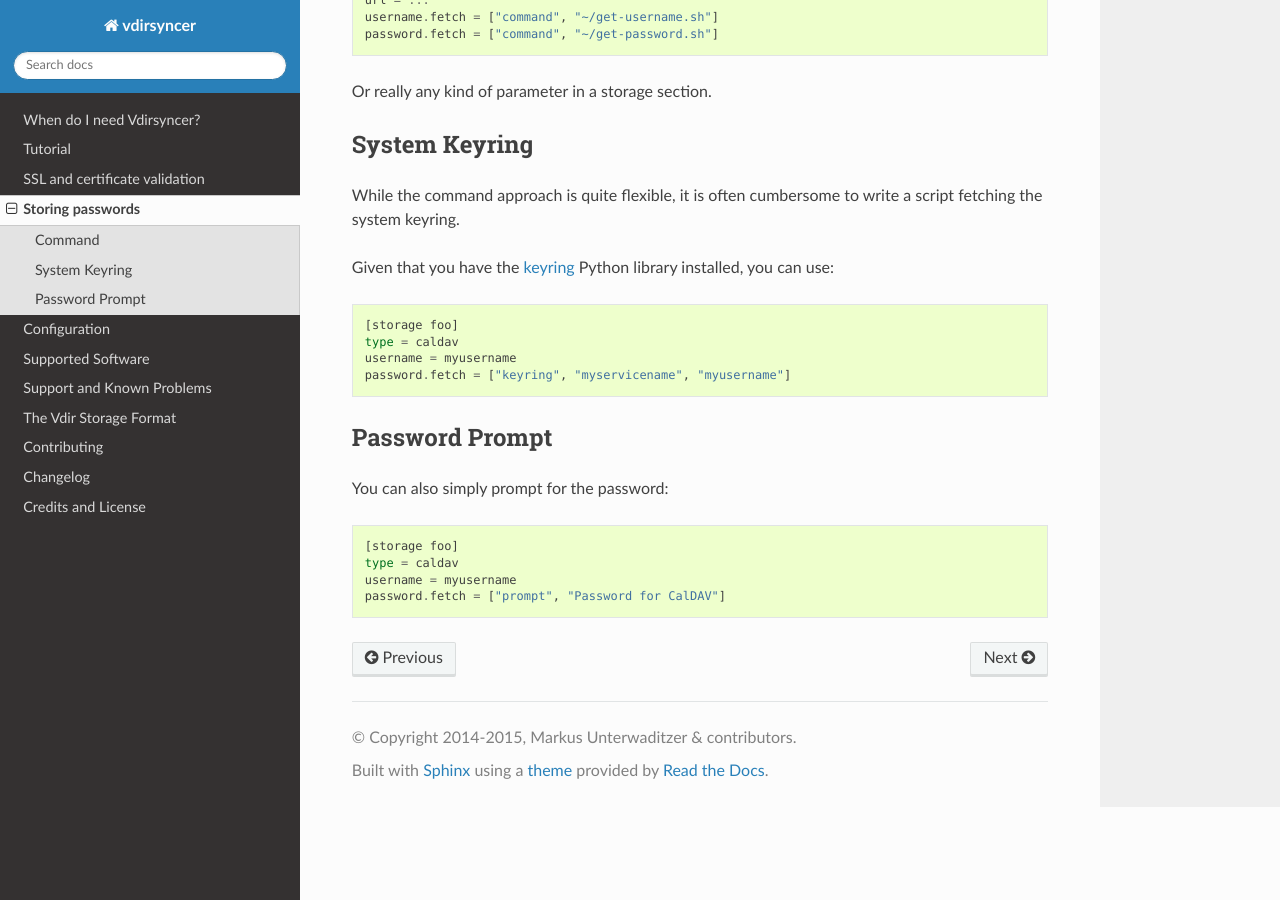
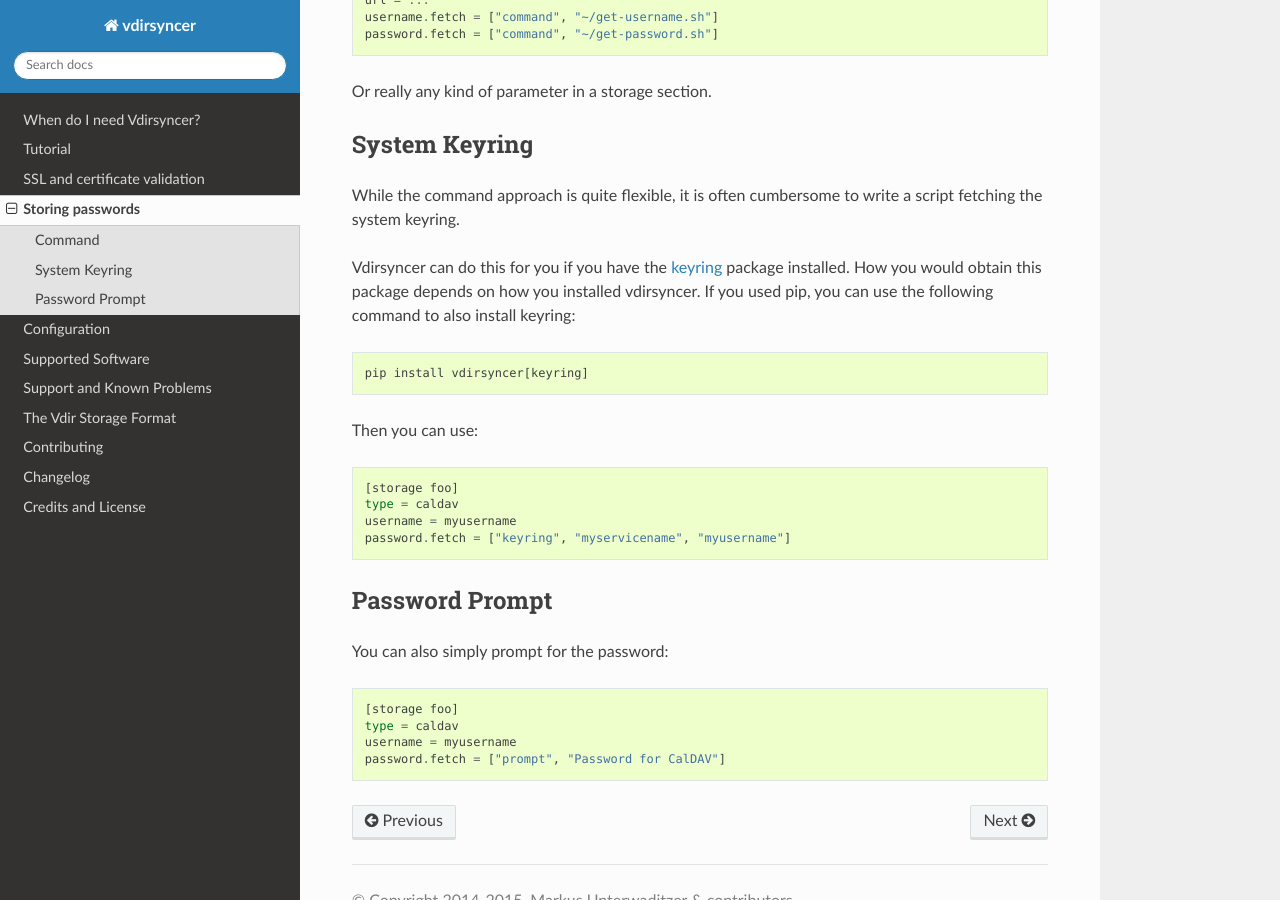
Before and after one commit to pimutils/vdirsyncer, a Sphinx documentation site: the page built from docs/keyring.rst, in a window 1280 px wide and 900 px high, scrolled down 778 px. Built offline with Sphinx 7.4.7 and the Read the Docs theme 2.0.0, drawn with Linux system fonts in a browser that asks for light colours; the version number could not be read and is left out.

Commit message:
Use setuptools extras instead of requiring user to manually specify deps

```diff
--- a/docs/config.rst
+++ b/docs/config.rst
@@ -137,6 +137,10 @@ protocol. Vdirsyncer contains **highly experimental support** for it.
 
     Do not use this storage if you're not prepared for data-loss and breakage.
 
+To use them, you need to install some optional dependencies with::
+
+    pip install vdirsyncer[remotestorage]
+
 .. autostorage:: vdirsyncer.storage.remotestorage.RemoteStorageContacts
 
 .. autostorage:: vdirsyncer.storage.remotestorage.RemoteStorageCalendars
--- a/docs/keyring.rst
+++ b/docs/keyring.rst
@@ -44,7 +44,13 @@ System Keyring
 While the command approach is quite flexible, it is often cumbersome to write a
 script fetching the system keyring.
 
-Given that you have the keyring_ Python library installed, you can use::
+Vdirsyncer can do this for you if you have the keyring_ package installed. How
+you would obtain this package depends on how you installed vdirsyncer. If you
+used pip, you can use the following command to also install keyring::
+
+    pip install vdirsyncer[keyring]
+
+Then you can use::
 
     [storage foo]
     type = caldav
--- a/setup.py
+++ b/setup.py
@@ -42,5 +42,8 @@ setup(
         'requests_toolbelt>=0.4.0',
         'atomicwrites'
     ],
-    extras_require={'keyring': ['keyring']}
+    extras_require={
+        'keyring': ['keyring'],
+        'remotestorage': ['requests-oauthlib']
+    }
 )
```
